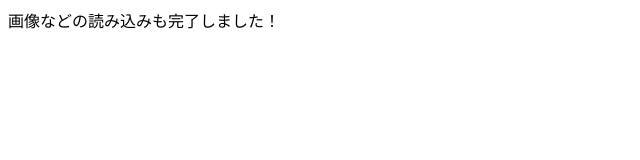
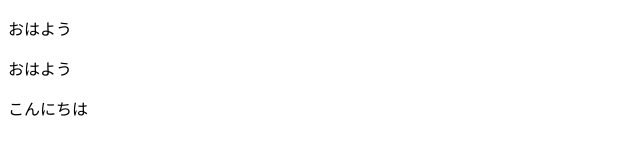
Before and after one commit to rinahanyu/j_query, a plain HTML site: page index.html in a window 1280 px wide. Shown: the whole page, without its empty margins (0-640 px from the left). Drawn offline with nearby package versions, Linux system fonts and the light colour scheme.

Commit message:
j_query DOM

```diff
--- a/index.html
+++ b/index.html
@@ -5,7 +5,16 @@
     <title>jQuery テスト</title>
   </head>
   <body>
-    <div id="box"></div>
+    <!-- <div id="box">
+      こんにちは
+    </div> -->
+    <!-- <input type="text" id="my-input"> -->
+    <!-- <a href="one.html">ワン</a>
+    <a href="two.html">ツー</a>
+    <a href="three.html">スリー</a> -->
+    <p class="am">おはよう</p>
+    <p class="am">おはよう</p>
+    <p id="pm">こんにちは</p>
     <script src="https://code.jquery.com/jquery-3.4.1.min.js"></script>
     <script src="main.js"></script>
   </body>
--- a/main.js
+++ b/main.js
@@ -1,3 +1,31 @@
-$('#box').text('Hello jQuery!');
+// DOM操作
 
-$(window).on('load', () => $('#box').text('画像などの読み込みも完了しました！'));
+// $('#box').text('Hello jQuery!');
+
+// loadイベント（ページ内のすべての外部CSSや画像の読み込みが完了したタイミングで発生するイベント）
+// $(window).on('load', () => $('#box').text('画像などの読み込みも完了しました！'));
+
+// 要素の追加
+// $('#box').append('<p>こんばんは</p>');
+
+// // 要素の削除
+// $('#box').remove();
+
+// // フォームのデータ受けとり
+// const value = $('#my-input').val();
+// console.log(value);
+
+// フォームの入力
+// const value = 'こんにちは';
+// $('#my-input').val(value);
+
+// 属性値を取得
+// const value = $('a').attr('href'); // 最初のa要素から、href属性の属性値を取得する
+// console.log(value);
+
+// 属性値の設定
+// $('a').attr('href', 'new.html'); //一致した全ての属性に対し、設定される
+
+// -------------------------------------------------------
+
+// イベント
```
